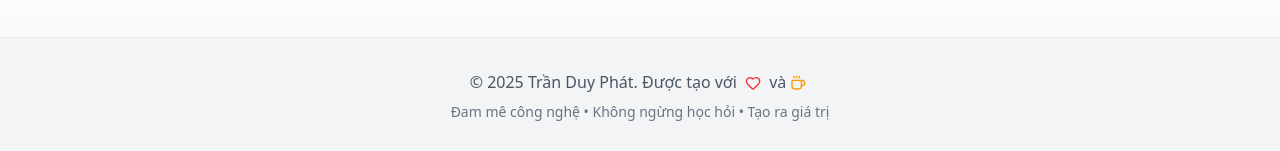
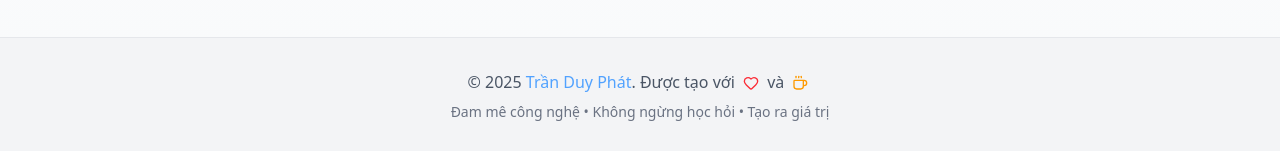
Before and after one commit to DuyPhatpeo/tranduyphat, a React (Vite) app in the folder Portfolio/: page / in a window 1280 px wide. Shown: the part 3845-3996 px from the top of the page. Built offline with nearby package versions, Linux system fonts and the light colour scheme.

Commit message:
update footer styles

```diff
--- a/Portfolio/src/Portfolio.jsx
+++ b/Portfolio/src/Portfolio.jsx
@@ -275,7 +275,7 @@ export default function ModernPortfolio() {
 
         <div className="relative z-10 max-w-7xl mx-auto px-6 grid md:grid-cols-2 gap-12 items-center">
           {/* Text Content */}
-          <div className="text-center md:text-left">
+          <div className="text-center md:text-left mt-12 md:mt-0">
             <div className="flex items-center gap-2 justify-center md:justify-start mb-6">
               <Sparkles className="w-6 h-6 text-cyan-500 animate-pulse" />
               <span className="text-cyan-500 font-medium tracking-wider uppercase">
@@ -682,8 +682,17 @@ export default function ModernPortfolio() {
       <footer className="py-8 bg-gray-100 border-t border-gray-200">
         <div className="max-w-7xl mx-auto px-6 text-center">
           <p className="text-gray-600">
-            © 2025 Trần Duy Phát. Được tạo với{" "}
-            <Heart className="inline w-4 h-4 text-red-500 mx-1" /> và
+            © 2025{" "}
+            <a
+              href="https://github.com/DuyPhatpeo"
+              target="_blank"
+              rel="noopener noreferrer"
+              className="text-blue-400 hover:text-blue-600 font-medium transition-colors"
+            >
+              Trần Duy Phát
+            </a>
+            . Được tạo với{" "}
+            <Heart className="inline w-4 h-4 text-red-500 mx-1" /> và{" "}
             <Coffee className="inline w-4 h-4 text-amber-500 mx-1" />
           </p>
           <p className="text-gray-500 text-sm mt-2">
```
